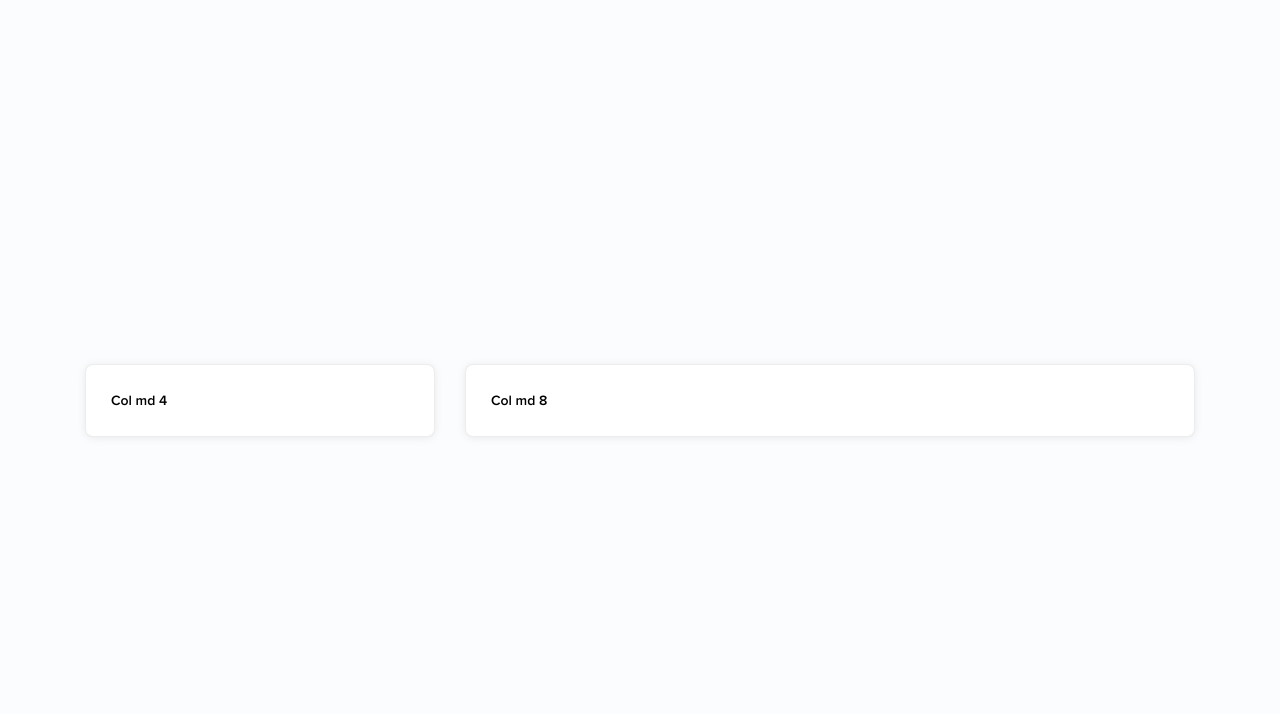
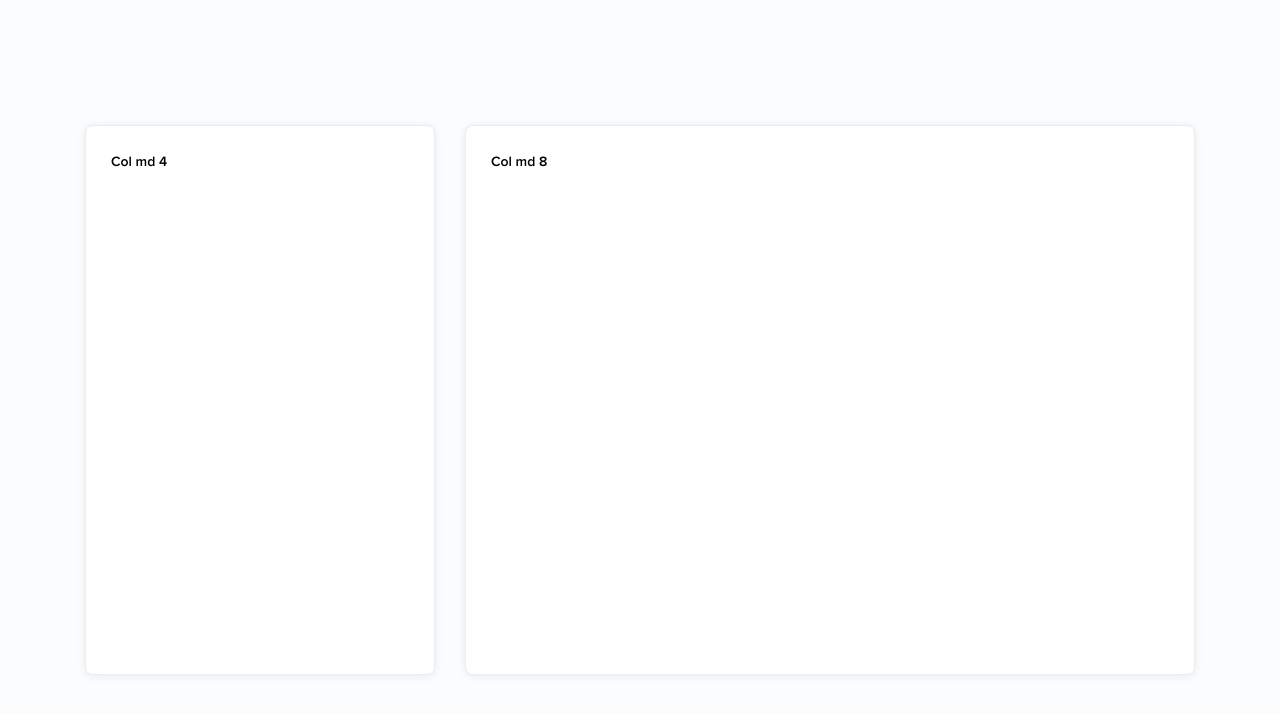
Before and after one commit to dnsys/test-react, a React (Create React App) app: page /form in a window 1280 px wide. Shown: the top 714 px of the page. Built offline with nearby package versions, Linux system fonts and the light colour scheme.

Commit message:
fix: panels fix

```diff
--- a/src/components/RoundedBlock/RoundedBlock.js
+++ b/src/components/RoundedBlock/RoundedBlock.js
@@ -3,7 +3,7 @@ import React, { Component } from 'react';
 class RoundedBlock extends Component {
     render() {
         return (
-            <div className="rounded-block">
+            <div className={`rounded-block ${this.props.className}`}>
                 { this.props.children }
             </div>
         );
--- a/src/components/RoundedBlock/style.scss
+++ b/src/components/RoundedBlock/style.scss
@@ -5,4 +5,9 @@
     padding: 25px;
     background: #ffffff;
     min-height: 100%;
+
+    &--panel {
+        min-height: 550px;
+        max-height: 100%;
+    }
 }
--- a/src/pages/FormPage/FormPage.js
+++ b/src/pages/FormPage/FormPage.js
@@ -18,7 +18,7 @@ class FormPage extends Component{
                 <Container>
                     <Row>
                         <Col md={4}>
-                            <RoundedBlock>
+                            <RoundedBlock className="rounded-block--panel">
                                 <Sidebar>
                                     Col md 4
                                 </Sidebar>
--- a/src/pages/FormPage/style.scss
+++ b/src/pages/FormPage/style.scss
@@ -1,7 +1,10 @@
+@import "../../scss/variables";
+
 .form-page {
     min-height: 100vh;
     display: flex;
     flex-direction: column;
     justify-content: center;
-    background-color: #FBFCFD;
+    background-color: $color-background;
+    padding: 50px 0;
 }
--- a/src/scss/_variables.scss
+++ b/src/scss/_variables.scss
@@ -16,7 +16,7 @@ $font-weight-black: 900;          // Black (Heavy)
 $font-weight-base: $font-weight-normal;
 
 // COLOR
-$color-background: #fff;
+$color-background: #FBFCFD;
 $color-text-base: #000;
 
 // FONT SIZE
```
